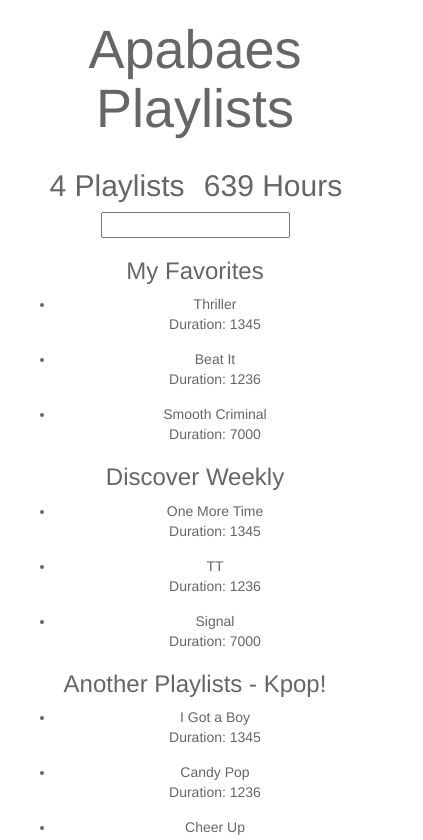
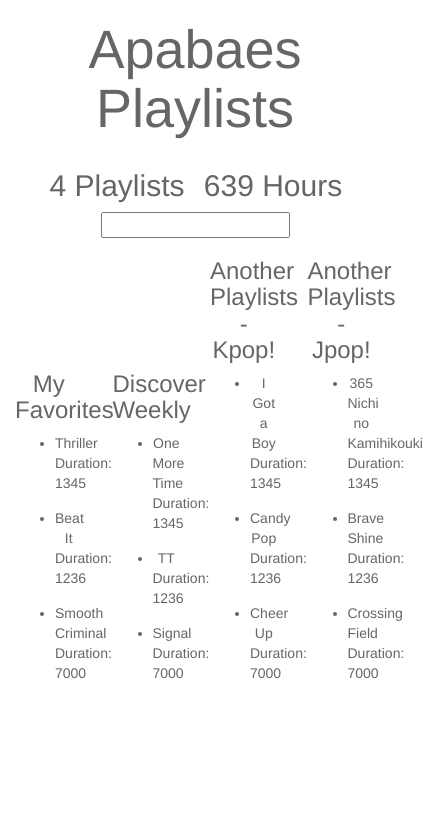
Before and after one commit to giegre/better-playlist, a React (Create React App) app: page / in a window 390 px wide. Shown: the top 840 px of the page, 423 px wide, since content can reach past the window. Built offline with nearby package versions, Linux system fonts and the light colour scheme.

Commit message:
Adding filter

```diff
--- a/src/App.css
+++ b/src/App.css
@@ -31,3 +31,10 @@ h1 {
   font-size: 54px;
   color: #333;
 }
+
+.playlist-box {
+  width: 25%;
+  margin: auto;
+  padding: 0 15px;
+  display: inline-block;
+}
--- a/src/App.js
+++ b/src/App.js
@@ -76,8 +76,8 @@ class Filter extends Component {
   render () {
     return (
       <div style={defaultStyle}>
-        <img/>
-        <input type="text"/>
+        <input type="text" onKeyUp={e =>
+          this.props.onInputChange(e.target.value)} />
       </div>
     );
   }
@@ -87,7 +87,7 @@ class Playlist extends Component {
   render () {
     let playlist = this.props.playlist;
     return (
-      <div style={defaultStyle} className="col-sm-3">
+      <div style={defaultStyle} className="playlist-box">
         <h3>{playlist.name}</h3>
         <ul>
         {playlist.songs.map(song =>
@@ -102,12 +102,15 @@ class Playlist extends Component {
 class App extends Component {
   constructor() {
     super();
-    this.state = {tempData: {}}
+    this.state = {
+      tempData: {},
+      filterString: ''
+    }
   }
   componentDidMount() {
     setTimeout(() => {
       this.setState({tempData: tempServerData});
-    }, 1500)
+    }, 1000);
   }
   render () {
 
@@ -127,9 +130,13 @@ class App extends Component {
             </h1>
             <PlaylistCounter playlists={this.state.tempData.user.playlists}/>
             <HourCounter playlists={this.state.tempData.user.playlists}/>
-            <Filter/>
-            {this.state.tempData.user.playlists.map(playlist =>
-               <Playlist playlist={playlist}/>
+            <Filter onInputChange={text => this.setState({filterString: text})} />
+            {this.state.tempData.user.playlists.filter(playlist =>
+              playlist.name.toLowerCase().includes(
+                this.state.filterString.toLowerCase()
+              )
+            ).map(playlist =>
+              <Playlist playlist={playlist}/>
             )}
           </div> : <h1 style={defaultStyle}>'Loading...'</h1>
         }
```
